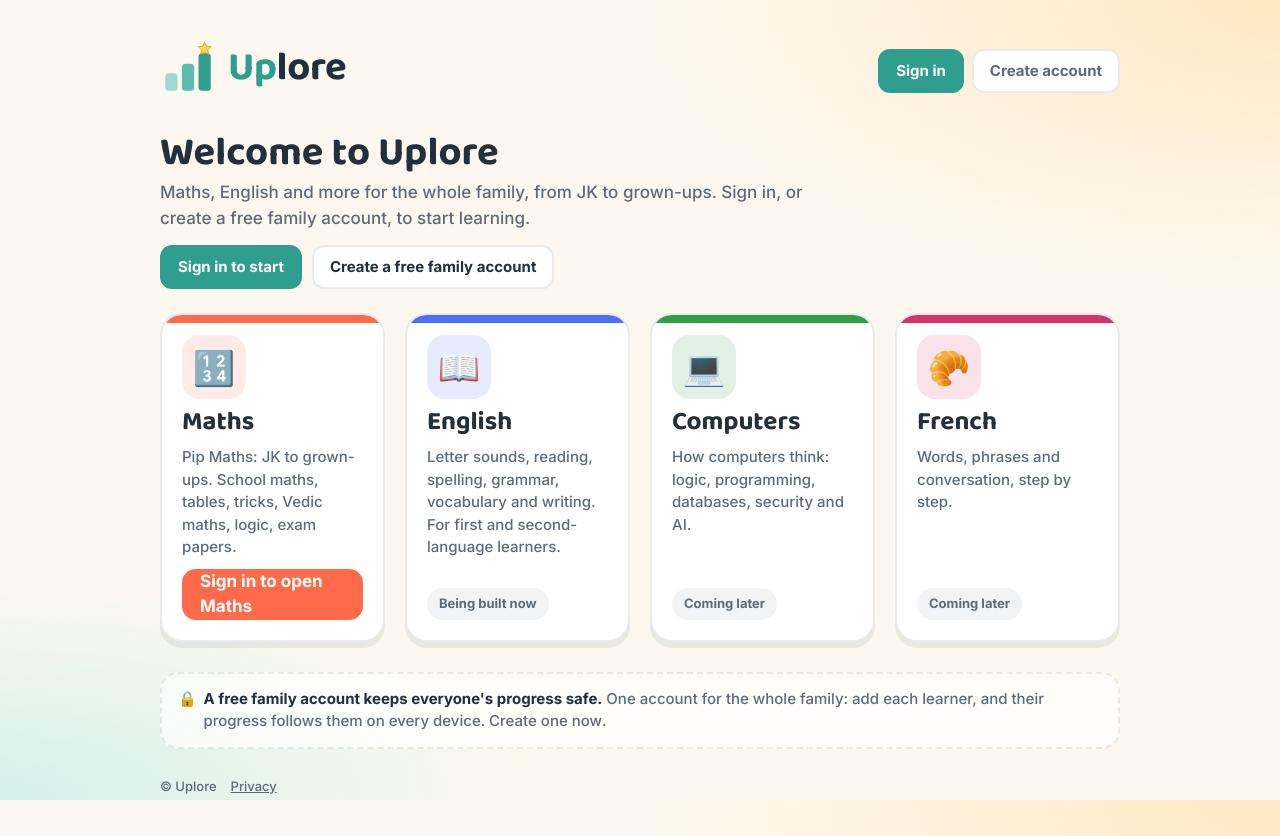
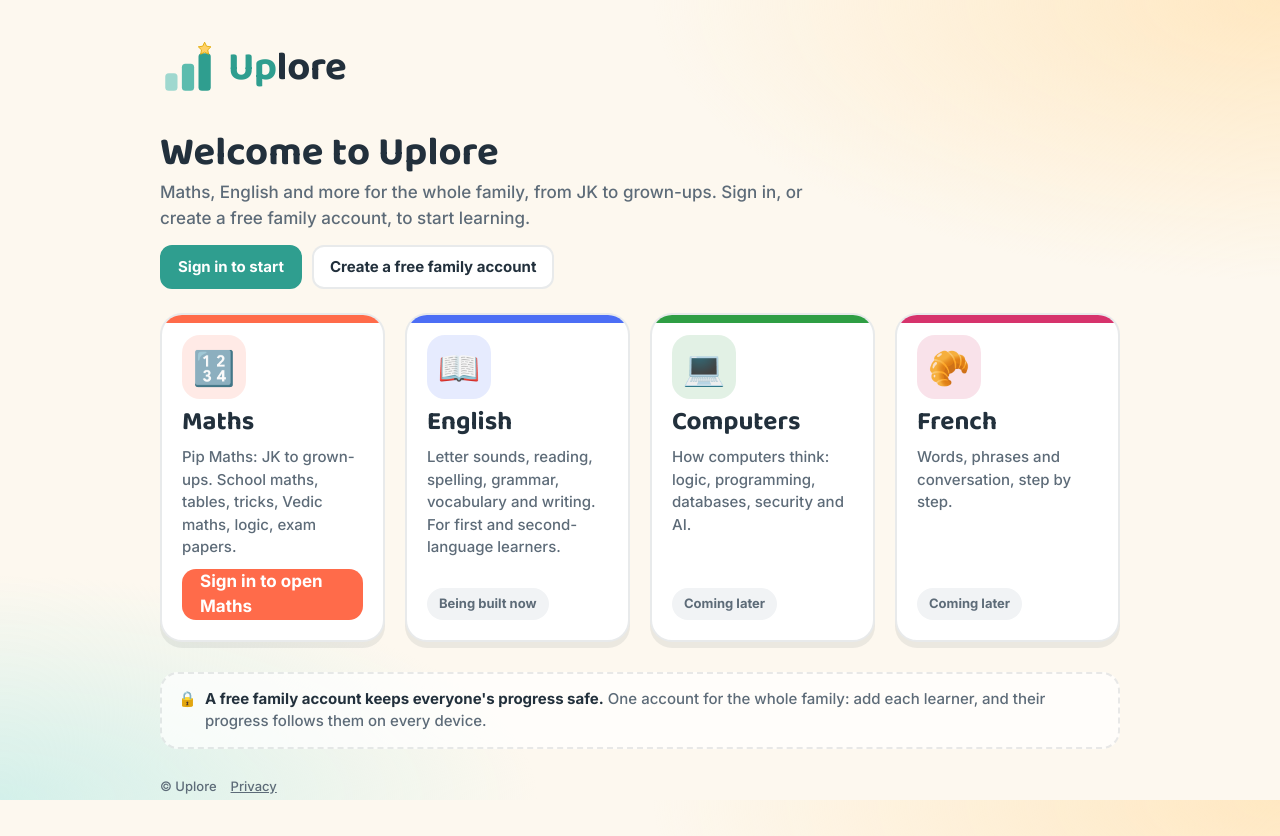
Before and after one commit to getuplore/getuplore.github.io, a plain HTML site: page index.html in a window 1280 px wide. Drawn offline with Linux system fonts and the light colour scheme.

Commit message:
Home page: one Sign in / Create account pair when signed out
Removed the duplicate header buttons and the "Create one now" link; the
pair under the welcome heading (and the Maths tile) remain.

Co-Authored-By: Claude Opus 5.5 <noreply@anthropic.com>
Claude-Session: https://claude.ai/code/session_01Nu8t5V22mBinxw4mrzvBKP

```diff
--- a/index.html
+++ b/index.html
@@ -172,12 +172,11 @@ footer{margin-top:28px;font-size:13px;color:var(--muted);display:flex;gap:14px;f
     Array.prototype.forEach.call(document.querySelectorAll('[data-signin]'), function (t) { t.onclick = function () { open('signin'); }; });
     // Account
     $('acct').innerHTML = email ? 'Family account<br><b>' + esc(email) + '</b><br><button class="out" id="out">Sign out</button><span class="warn" id="warn" hidden></span>'
-      : '<div class="btns"><button class="hbtn pri" id="sin">Sign in</button><button class="hbtn" id="sup">Create account</button></div>';
-    if (email) $('out').onclick = signOut; else { $('sin').onclick = function () { open('signin'); }; $('sup').onclick = function () { open('signup'); }; }
+      : '';
+    if (email) $('out').onclick = signOut;
     $('note').innerHTML = email
       ? '<span>☁️</span><span><b>Backed up.</b> Learners and progress sync across your devices. More account options are in Maths → Grown-ups.</span>'
-      : '<span>🔒</span><span><b>A free family account keeps everyone\'s progress safe.</b> One account for the whole family: add each learner, and their progress follows them on every device. <button class="out" id="sup2" style="min-height:0;margin:0">Create one now</button>.</span>';
-    if (!email) $('sup2').onclick = function () { open('signup'); };
+      : '<span>🔒</span><span><b>A free family account keeps everyone\'s progress safe.</b> One account for the whole family: add each learner, and their progress follows them on every device.</span>';
   }
   // Sign out, the same way Maths does it: only when everything is backed up (or on a second tap),
   // then end this device's session and clear this family's learners from the device.
```
